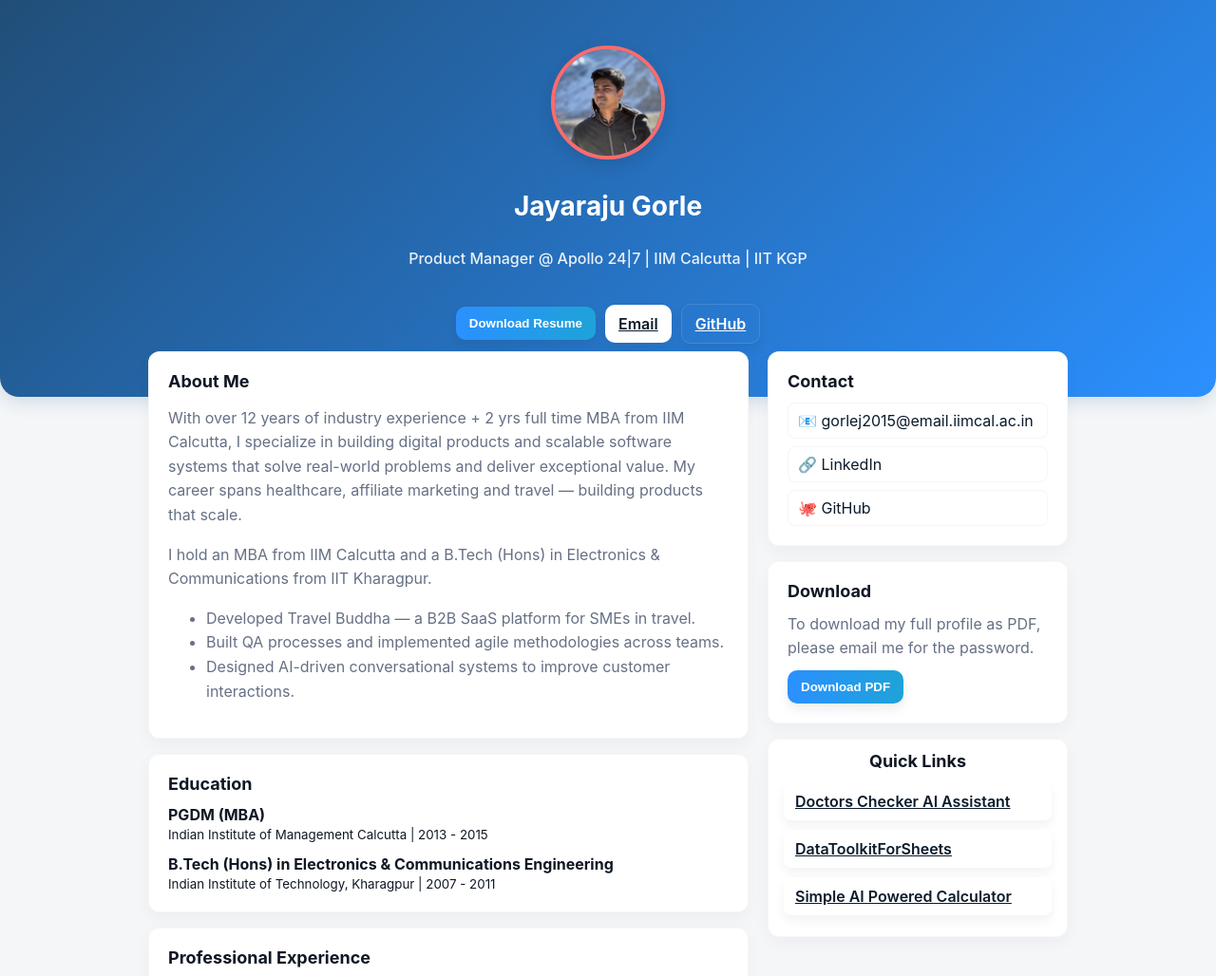
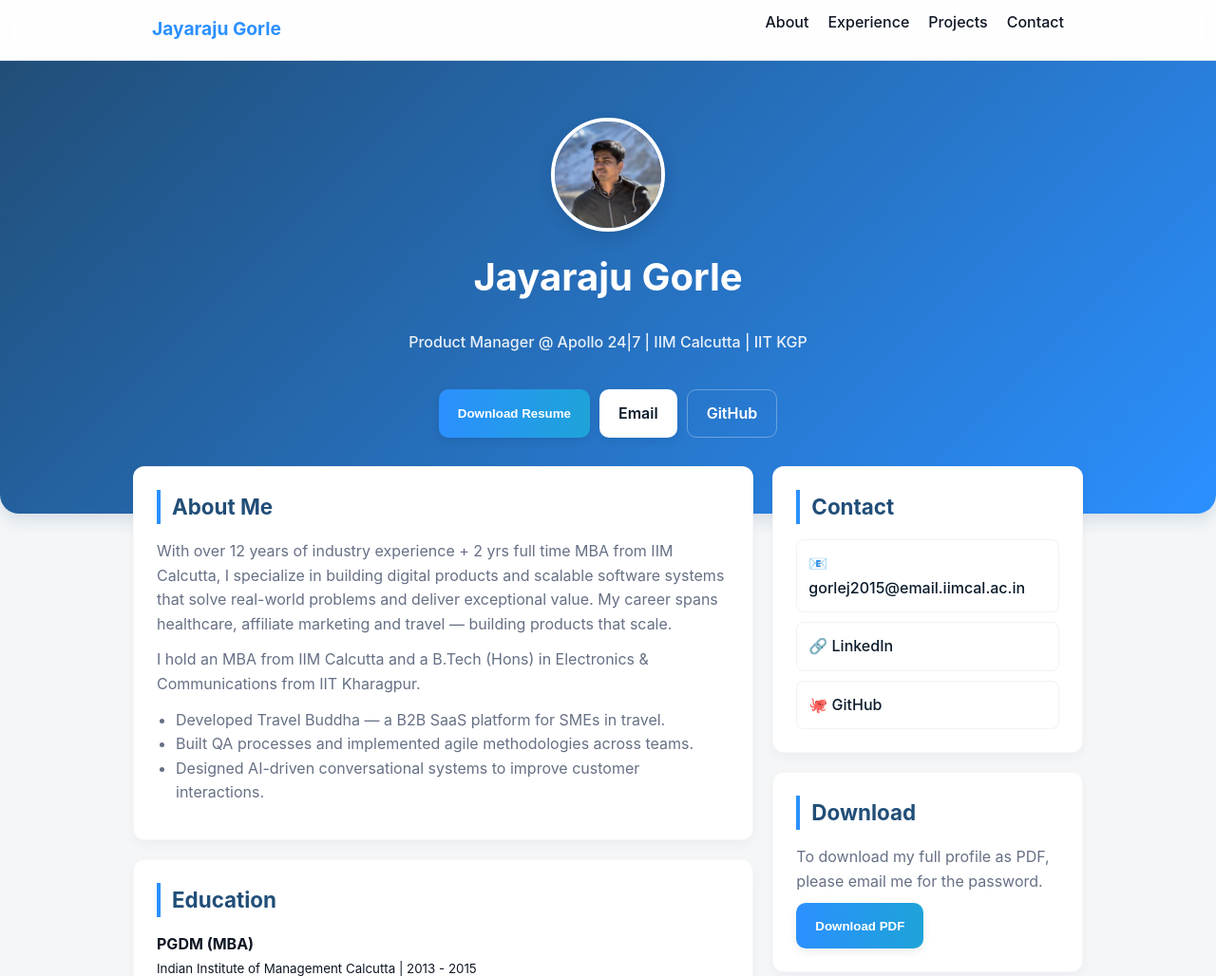
Before and after one commit to jayaraju-gorle/jayaraju-gorle.github.io, a website: page index.html in a window 1280 px wide. Shown: the top 1028 px of the page at 95% size. Drawn offline with nearby package versions, Linux system fonts and the light colour scheme.

Commit message:
Optimize mobile responsiveness and UI revamp

```diff
--- a/index.html
+++ b/index.html
@@ -69,237 +69,444 @@
       --muted: #667085;
       --accent: #2b90ff;
       --accent-2: #1ea3d8;
-      --radius: 12px
+      --radius: 12px;
+      --nav-height: 64px;
     }
 
     * {
-      box-sizing: border-box
+      box-sizing: border-box;
+      margin: 0;
+      padding: 0;
+    }
+
+    img {
+      max-width: 100%;
+      height: auto;
+      display: block;
+    }
+
+    html {
+      scroll-behavior: smooth;
+      font-size: 16px;
     }
 
     body {
       font-family: Inter, Segoe UI, Roboto, Helvetica, Arial, sans-serif;
       background: var(--bg);
       color: #0f1724;
-      margin: 0
+      line-height: 1.6;
+      font-size: clamp(0.9rem, 0.8rem + 0.5vw, 1rem);
+      /* Fluid body text */
     }
 
+    /* Navbar */
+    .navbar {
+      background: rgba(255, 255, 255, 0.9);
+      backdrop-filter: blur(10px);
+      height: var(--nav-height);
+      position: sticky;
+      top: 0;
+      z-index: 1000;
+      border-bottom: 1px solid rgba(0, 0, 0, 0.05);
+      display: flex;
+      align-items: center;
+    }
+
+    .nav-inner {
+      display: flex;
+      justify-content: space-between;
+      align-items: center;
+      width: 100%;
+      padding: 0 20px;
+    }
+
+    .nav-brand {
+      font-weight: 700;
+      font-size: 1.2rem;
+      color: var(--accent);
+      text-decoration: none;
+    }
+
+    .nav-links {
+      display: none;
+      list-style: none;
+      gap: 20px;
+    }
+
+    .nav-links li {
+      width: 100%;
+    }
+
+    .nav-links a {
+      text-decoration: none;
+      color: #0f1724;
+      font-weight: 500;
+      transition: color 0.2s;
+      display: flex;
+      align-items: center;
+      min-height: 48px;
+      /* 44px+ touch target */
+      width: 100%;
+    }
+
+    .nav-links a:hover {
+      color: var(--accent);
+    }
+
+    /* Mobile Menu */
+    .menu-toggle {
+      display: block;
+      background: none;
+      border: none;
+      cursor: pointer;
+      padding: 10px;
+    }
+
+    .hamburger {
+      width: 24px;
+      height: 2px;
+      background: #0f1724;
+      position: relative;
+      transition: 0.3s;
+    }
+
+    .hamburger::before,
+    .hamburger::after {
+      content: '';
+      position: absolute;
+      width: 24px;
+      height: 2px;
+      background: #0f1724;
+      transition: 0.3s;
+    }
+
+    .hamburger::before {
+      top: -8px;
+    }
+
+    .hamburger::after {
+      bottom: -8px;
+    }
+
+    .menu-toggle.active .hamburger {
+      background: transparent;
+    }
+
+    .menu-toggle.active .hamburger::before {
+      transform: rotate(45deg);
+      top: 0;
+    }
+
+    .menu-toggle.active .hamburger::after {
+      transform: rotate(-45deg);
+      bottom: 0;
+    }
+
+    .nav-links.active {
+      display: flex;
+      flex-direction: column;
+      position: absolute;
+      top: var(--nav-height);
+      left: 0;
+      right: 0;
+      background: #fff;
+      padding: 20px;
+      box-shadow: 0 4px 6px rgba(0, 0, 0, 0.1);
+      border-bottom: 1px solid rgba(0, 0, 0, 0.05);
+    }
+
+    /* Hero */
     .hero {
       background: linear-gradient(135deg, #214e78 0%, #2b90ff 100%);
-      padding: 48px 16px 56px;
+      padding: 40px 20px 60px;
       border-bottom-left-radius: 20px;
       border-bottom-right-radius: 20px;
-      box-shadow: 0 6px 18px rgba(33, 78, 120, 0.15)
+      box-shadow: 0 6px 18px rgba(33, 78, 120, 0.15);
+      text-align: center;
     }
 
     .wrap {
       max-width: 1000px;
-      margin: 0 auto
+      margin: 0 auto;
+      width: 100%;
     }
 
     .hero-inner {
       display: flex;
+      flex-direction: column;
       align-items: center;
-      gap: 20px;
-      justify-content: center;
-      flex-direction: column;
-      text-align: center
+      gap: 16px;
     }
 
     .avatar {
-      width: 120px;
-      height: 120px;
+      width: 100px;
+      height: 100px;
       border-radius: 50%;
-      border: 4px solid #ff6b6b;
+      border: 4px solid #fff;
       object-fit: cover;
-      box-shadow: 0 6px 18px rgba(0, 0, 0, 0.12)
+      box-shadow: 0 6px 18px rgba(0, 0, 0, 0.12);
     }
 
     h1 {
       color: #fff;
-      margin: 12px 0 6px;
-      font-size: 28px
+      font-size: clamp(1.5rem, 6vw, 2.5rem);
+      margin-bottom: 8px;
     }
 
     .subtitle {
       color: rgba(255, 255, 255, 0.9);
-      margin: 0;
-      font-weight: 500
+      font-weight: 500;
+      font-size: 1rem;
+      max-width: 600px;
+      margin: 0 auto;
     }
 
     .controls {
-      margin-top: 14px;
+      margin-top: 20px;
       display: flex;
+      flex-direction: column;
       gap: 10px;
-      align-items: center;
-      justify-content: center
+      width: 100%;
+      max-width: 300px;
     }
 
     .btn {
+      display: inline-flex;
+      align-items: center;
+      justify-content: center;
       background: #fff;
       color: #0b1b2b;
       border: none;
-      padding: 10px 14px;
+      padding: 12px 20px;
       border-radius: 10px;
       cursor: pointer;
       font-weight: 600;
-      box-shadow: 0 6px 12px rgba(11, 27, 43, 0.08)
+      text-decoration: none;
+      box-shadow: 0 4px 8px rgba(11, 27, 43, 0.08);
+      transition: transform 0.2s, box-shadow 0.2s;
+      min-height: 48px;
+      /* 44px+ touch target */
+      min-width: 48px;
+    }
+
+    .btn:active {
+      transform: scale(0.98);
     }
 
     .btn.primary {
       background: linear-gradient(90deg, var(--accent), var(--accent-2));
-      color: #fff
+      color: #fff;
     }
 
     .btn.ghost {
       background: transparent;
-      border: 1px solid rgba(255, 255, 255, 0.12);
-      color: #fff
+      border: 1px solid rgba(255, 255, 255, 0.3);
+      color: #fff;
+      box-shadow: none;
     }
 
+    /* Main Content */
     main {
-      max-width: 1000px;
-      margin: -48px auto 80px;
-      padding: 0 16px
+      padding: 0 20px;
+      margin: -30px auto 60px;
     }
 
     .grid {
       display: grid;
-      grid-template-columns: 2fr 1fr;
-      gap: 20px
+      grid-template-columns: 1fr;
+      gap: 20px;
     }
 
     .card {
       background: var(--card);
-      padding: 20px;
+      padding: 24px;
       border-radius: var(--radius);
-      box-shadow: 0 6px 18px rgba(11, 27, 43, 0.04);
-      border: 1px solid rgba(15, 23, 36, 0.03)
+      box-shadow: 0 4px 12px rgba(11, 27, 43, 0.04);
+      border: 1px solid rgba(15, 23, 36, 0.03);
+      margin-bottom: 20px;
     }
 
     .section-title {
-      font-size: 18px;
-      margin-bottom: 12px;
-      font-weight: 700
+      font-size: clamp(1.1rem, 1rem + 1vw, 1.4rem);
+      /* Fluid section titles */
+      margin-bottom: 16px;
+      font-weight: 700;
+      color: #214e78;
+      border-left: 4px solid var(--accent);
+      padding-left: 12px;
     }
 
-    p {
+    p,
+    ul {
       color: var(--muted);
-      line-height: 1.6
+      margin-bottom: 12px;
     }
 
     ul {
-      color: var(--muted);
-      line-height: 1.6
+      padding-left: 20px;
     }
 
     .skills {
       display: flex;
       flex-wrap: wrap;
-      gap: 8px
+      gap: 8px;
     }
 
     .chip {
       background: #f1fbff;
       color: #036;
-      padding: 6px 10px;
+      padding: 6px 12px;
       border-radius: 999px;
       font-weight: 600;
-      font-size: 13px
+      font-size: 0.85rem;
     }
 
     .projects {
       display: grid;
-      grid-template-columns: repeat(auto-fit, minmax(200px, 1fr));
-      gap: 12px
+      grid-template-columns: 1fr;
+      gap: 16px;
     }
 
     .project {
-      padding: 14px;
+      padding: 16px;
       border-radius: 10px;
       background: linear-gradient(180deg, rgba(43, 144, 255, 0.03), rgba(30, 163, 216, 0.02));
-      border: 1px solid rgba(43, 144, 255, 0.08)
+      border: 1px solid rgba(43, 144, 255, 0.08);
+      transition: transform 0.2s;
+    }
+
+    .project:hover {
+      transform: translateY(-2px);
     }
 
     .project h4 {
-      margin: 0 0 6px
+      margin-bottom: 8px;
     }
 
     .project a {
       color: var(--accent);
       text-decoration: none;
-      font-weight: 700
+      font-weight: 700;
+      font-size: 0.9rem;
     }
 
     .contact-links {
       display: flex;
       flex-direction: column;
-      gap: 8px
+      gap: 10px;
     }
 
     .contact-links a {
-      display: inline-block;
-      padding: 8px 10px;
+      padding: 12px;
       border-radius: 8px;
       background: #fff;
-      border: 1px solid rgba(11, 27, 43, 0.04);
+      border: 1px solid rgba(11, 27, 43, 0.05);
       text-decoration: none;
-      color: #0b1b2b
-    }
-
-    /* Quick links fixes */
-    .quick-links {
-      padding: 12px 16px;
-      text-align: left
+      color: #0b1b2b;
+      font-weight: 500;
+      display: flex;
+      align-items: center;
+      gap: 12px;
+      min-height: 48px;
+      /* Touch target */
     }
 
     .quick-links .btn {
-      display: block;
+      display: flex;
       width: 100%;
-      margin: 10px 0;
-      padding: 10px 12px;
-      border-radius: 8px;
-      box-shadow: 0 6px 12px rgba(11, 27, 43, 0.05);
-      text-align: left
+      margin-bottom: 10px;
+      text-align: left;
+      justify-content: flex-start;
     }
 
-    /* Responsive */
-    @media (max-width:900px) {
-      .grid {
-        grid-template-columns: 1fr
+    /* Desktop Adjustments */
+    @media (min-width: 750px) {
+      .nav-links {
+        display: flex;
+      }
+
+      .menu-toggle {
+        display: none;
       }
 
       .hero {
-        padding: 36px 12px
+        padding: 60px 20px 80px;
       }
 
-      .main {
-        padding: 0 12px
+      .avatar {
+        width: 120px;
+        height: 120px;
+      }
+
+      .controls {
+        flex-direction: row;
+        max-width: none;
+        justify-content: center;
+      }
+
+      .btn {
+        width: auto;
+      }
+
+      .grid {
+        grid-template-columns: 2fr 1fr;
+        align-items: start;
+      }
+
+      main {
+        margin-top: -50px;
+      }
+
+      .projects {
+        grid-template-columns: repeat(auto-fit, minmax(240px, 1fr));
       }
     }
 
-    /* Print / PDF adjustments: hide interactive controls */
+    /* Print / PDF adjustments */
     .no-print {
-      display: inline-flex
+      display: block;
     }
 
     @media print {
-      .no-print {
-        display: none
+
+      .no-print,
+      .navbar {
+        display: none !important;
       }
 
       .hero {
-        box-shadow: none
+        box-shadow: none;
+        border-radius: 0;
       }
 
       .card {
         box-shadow: none;
-        border: none
+        border: none;
+      }
+
+      main {
+        margin-top: 0;
       }
     }
   </style>
 </head>
 
 <body>
+  <nav class="navbar no-print">
+    <div class="wrap nav-inner">
+      <a href="#" class="nav-brand">Jayaraju Gorle</a>
+      <button class="menu-toggle" id="menuToggle" aria-label="Toggle Navigation">
+        <div class="hamburger"></div>
+      </button>
+      <ul class="nav-links" id="navLinks">
+        <li><a href="#about">About</a></li>
+        <li><a href="#experience">Experience</a></li>
+        <li><a href="#projects">Projects</a></li>
+        <li><a href="#contact">Contact</a></li>
+      </ul>
+    </div>
+  </nav>
+
   <header class="hero">
     <div class="wrap hero-inner">
       <img class="avatar" src="assets/profile.jpg" alt="Jayaraju Gorle">
@@ -316,10 +523,8 @@
 
   <main id="profile-content">
     <div class="grid wrap">
-      <!-- ... (content remains same) ... -->
-      <!-- Existing content is preserved, I am just appending the modal at the end of main or body, but since I am editing index.html I can add it before script tags -->
       <div>
-        <section class="card">
+        <section id="about" class="card">
           <div class="section-title">About Me</div>
           <p>With over 12 years of industry experience + 2 yrs full time MBA from IIM Calcutta, I specialize in building
             digital products and scalable software systems that solve real-world problems and deliver exceptional value.
@@ -344,7 +549,7 @@
           </div>
         </section>
 
-        <section class="card" style="margin-top:16px">
+        <section id="experience" class="card" style="margin-top:16px">
           <div class="section-title">Professional Experience</div>
           <div>
             <strong>Senior Product Manager</strong><br>
@@ -408,7 +613,7 @@
           </div>
         </section>
 
-        <section class="card" style="margin-top:16px">
+        <section id="projects" class="card" style="margin-top:16px">
           <div class="section-title">Hands on AI Projects</div>
           <div class="projects">
             <div class="project">
@@ -439,7 +644,7 @@
       </div>
 
       <aside>
-        <div class="card">
+        <div id="contact" class="card">
           <div class="section-title">Contact</div>
           <div class="contact-links">
             <a href="mailto:gorlej2015@email.iimcal.ac.in">📧 gorlej2015@email.iimcal.ac.in</a>
@@ -532,6 +737,25 @@
   <script src="https://cdnjs.cloudflare.com/ajax/libs/crypto-js/4.1.1/crypto-js.min.js"></script>
   <script>
     document.addEventListener('DOMContentLoaded', () => {
+      // Mobile Menu Toggle
+      const menuToggle = document.getElementById('menuToggle');
+      const navLinks = document.getElementById('navLinks');
+
+      if (menuToggle && navLinks) {
+        menuToggle.addEventListener('click', () => {
+          menuToggle.classList.toggle('active');
+          navLinks.classList.toggle('active');
+        });
+
+        // Close menu when a link is clicked
+        navLinks.querySelectorAll('a').forEach(link => {
+          link.addEventListener('click', () => {
+            menuToggle.classList.remove('active');
+            navLinks.classList.remove('active');
+          });
+        });
+      }
+
       console.log("PDF Script Initialized");
 
       // Encrypted Phone Number (Password: 07EC1014)
```
